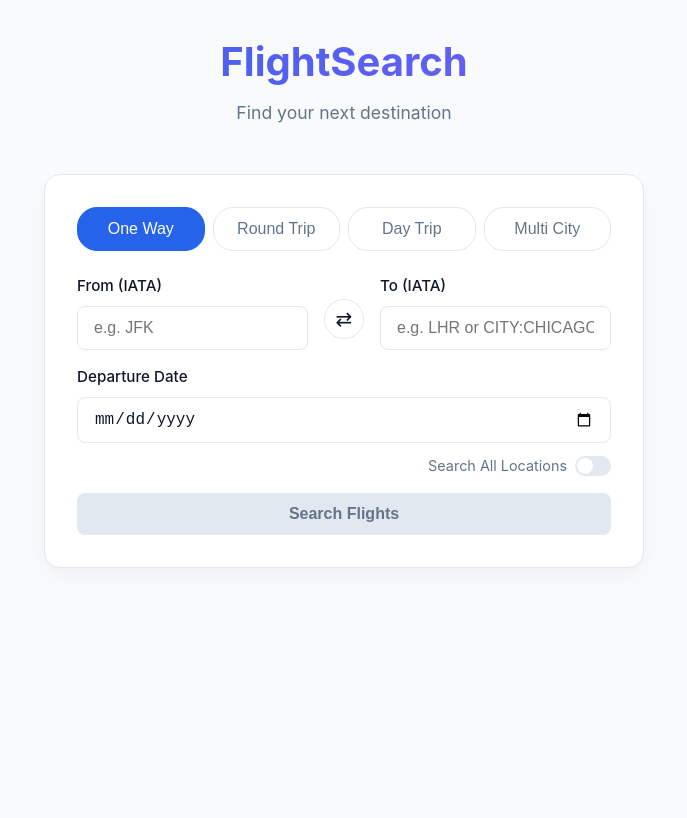
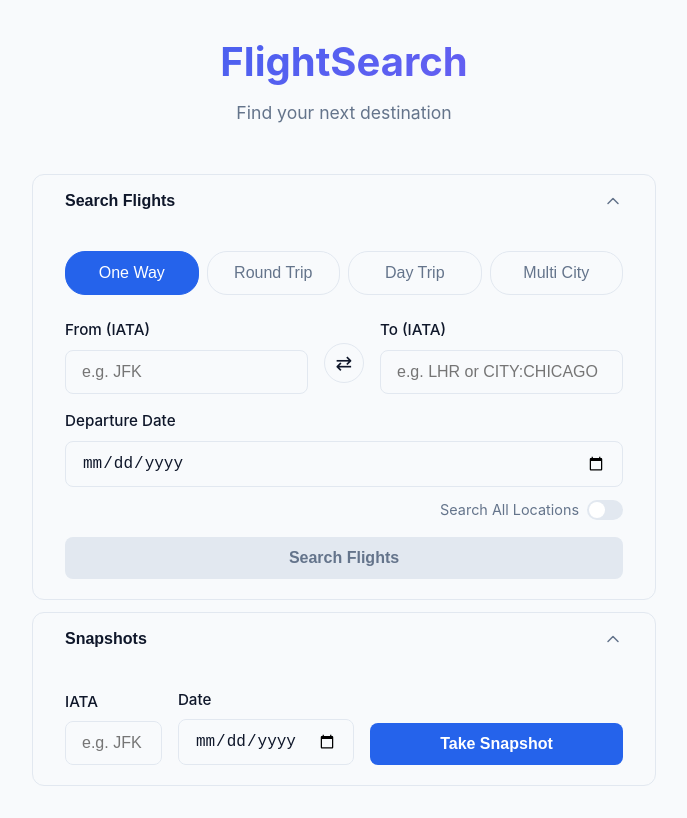
Before and after one commit to bkr541/getmydata, a Next.js app: page / in a window 1280 px wide. Shown: the whole page, without its empty margins (296-983 px from the left). Built offline with nearby package versions, Linux system fonts and the light colour scheme.

Commit message:
added snapshot

```diff
--- a/src/app/page.tsx
+++ b/src/app/page.tsx
@@ -20,9 +20,7 @@ function HomeContent() {
       </header>
 
       <div style={{ maxWidth: '600px', margin: '0 auto', display: 'flex', flexDirection: 'column', gap: '2rem' }}>
-        <section className="card">
-          <SearchForm />
-        </section>
+        <SearchForm />
 
         <RecentSearches />
       </div>
--- a/src/components/SearchForm.module.css
+++ b/src/components/SearchForm.module.css
@@ -1,6 +1,53 @@
+.collapsibleGroup {
+    display: flex;
+    flex-direction: column;
+    border: 1px solid var(--border-color);
+    border-radius: 12px;
+    overflow: hidden;
+    margin-left: -12px;
+    margin-right: -12px;
+}
+
+.collapsibleHeader {
+    display: flex;
+    align-items: center;
+    justify-content: space-between;
+    padding: 1rem calc(1.25rem + 12px);
+    background: transparent;
+    border: none;
+    cursor: pointer;
+    font-size: 1rem;
+    font-weight: 600;
+    color: var(--text-primary);
+    width: 100%;
+    text-align: left;
+}
+
+.collapsibleHeader:hover {
+    background: var(--hover-bg, rgba(0, 0, 0, 0.04));
+}
+
+.chevron {
+    flex-shrink: 0;
+    transition: transform 0.2s ease;
+    color: var(--text-muted);
+}
+
+.chevronUp {
+    transform: rotate(180deg);
+}
+
 .searchForm {
     display: flex;
     flex-direction: column;
+    padding: 24px calc(1.25rem + 12px) 1.25rem;
+}
+
+.snapshotBody {
+    display: flex;
+    align-items: flex-end;
+    gap: 1rem;
+    padding: 24px calc(1.25rem + 12px) 1.25rem;
 }
 
 .inputGroup {
@@ -107,3 +154,7 @@
 .toggleSwitch input:checked+.slider:before {
     transform: translateX(16px);
 }
+
+.hidden {
+    display: none;
+}
--- a/src/components/SearchForm.tsx
+++ b/src/components/SearchForm.tsx
@@ -19,6 +19,10 @@ export default function SearchForm() {
 
     const [tripType, setTripType] = useState('One Way');
     const [searchAllLocations, setSearchAllLocations] = useState(false);
+    const [isExpanded, setIsExpanded] = useState(true);
+    const [isSnapshotsExpanded, setIsSnapshotsExpanded] = useState(true);
+    const [snapshotIata, setSnapshotIata] = useState('');
+    const [snapshotDate, setSnapshotDate] = useState('');
     const tripTypes = ['One Way', 'Round Trip', 'Day Trip', 'Multi City'];
 
     useEffect(() => {
@@ -149,7 +153,26 @@ export default function SearchForm() {
     };
 
     return (
-        <form onSubmit={handleSubmit} className={styles.searchForm}>
+        <div style={{ display: 'flex', flexDirection: 'column', gap: '12px' }}>
+        <div className={styles.collapsibleGroup}>
+            <button
+                type="button"
+                className={styles.collapsibleHeader}
+                onClick={() => setIsExpanded(!isExpanded)}
+            >
+                <span>Search Flights</span>
+                <svg
+                    className={`${styles.chevron} ${isExpanded ? styles.chevronUp : ''}`}
+                    width="20"
+                    height="20"
+                    viewBox="0 0 20 20"
+                    fill="none"
+                    xmlns="http://www.w3.org/2000/svg"
+                >
+                    <path d="M5 7.5L10 12.5L15 7.5" stroke="currentColor" strokeWidth="1.5" strokeLinecap="round" strokeLinejoin="round" />
+                </svg>
+            </button>
+        <form onSubmit={handleSubmit} className={`${styles.searchForm} ${isExpanded ? '' : styles.hidden}`}>
             <div className={styles.tripTypeSelector}>
                 {tripTypes.map((type) => (
                     <button
@@ -294,5 +317,59 @@ export default function SearchForm() {
                 Search Flights
             </button>
         </form>
+        </div>
+
+        <div className={styles.collapsibleGroup}>
+            <button
+                type="button"
+                className={styles.collapsibleHeader}
+                onClick={() => setIsSnapshotsExpanded(!isSnapshotsExpanded)}
+            >
+                <span>Snapshots</span>
+                <svg
+                    className={`${styles.chevron} ${isSnapshotsExpanded ? styles.chevronUp : ''}`}
+                    width="20"
+                    height="20"
+                    viewBox="0 0 20 20"
+                    fill="none"
+                    xmlns="http://www.w3.org/2000/svg"
+                >
+                    <path d="M5 7.5L10 12.5L15 7.5" stroke="currentColor" strokeWidth="1.5" strokeLinecap="round" strokeLinejoin="round" />
+                </svg>
+            </button>
+            <div className={`${styles.snapshotBody} ${isSnapshotsExpanded ? '' : styles.hidden}`}>
+                <div className="form-group" style={{ marginBottom: 0 }}>
+                    <label htmlFor="snapshotIata" className="form-label">IATA</label>
+                    <input
+                        id="snapshotIata"
+                        type="text"
+                        className="form-input"
+                        value={snapshotIata}
+                        onChange={(e) => setSnapshotIata(e.target.value.toUpperCase().slice(0, 3).replace(/[^A-Z]/g, ''))}
+                        placeholder="e.g. JFK"
+                        maxLength={3}
+                        autoComplete="off"
+                    />
+                </div>
+                <div className="form-group" style={{ marginBottom: 0 }}>
+                    <label htmlFor="snapshotDate" className="form-label">Date</label>
+                    <input
+                        id="snapshotDate"
+                        type="date"
+                        className="form-input"
+                        value={snapshotDate}
+                        onChange={(e) => setSnapshotDate(e.target.value)}
+                    />
+                </div>
+                <button
+                    type="button"
+                    className="btn btn-primary"
+                    style={{ alignSelf: 'flex-end' }}
+                >
+                    Take Snapshot
+                </button>
+            </div>
+        </div>
+        </div>
     );
 }
```
